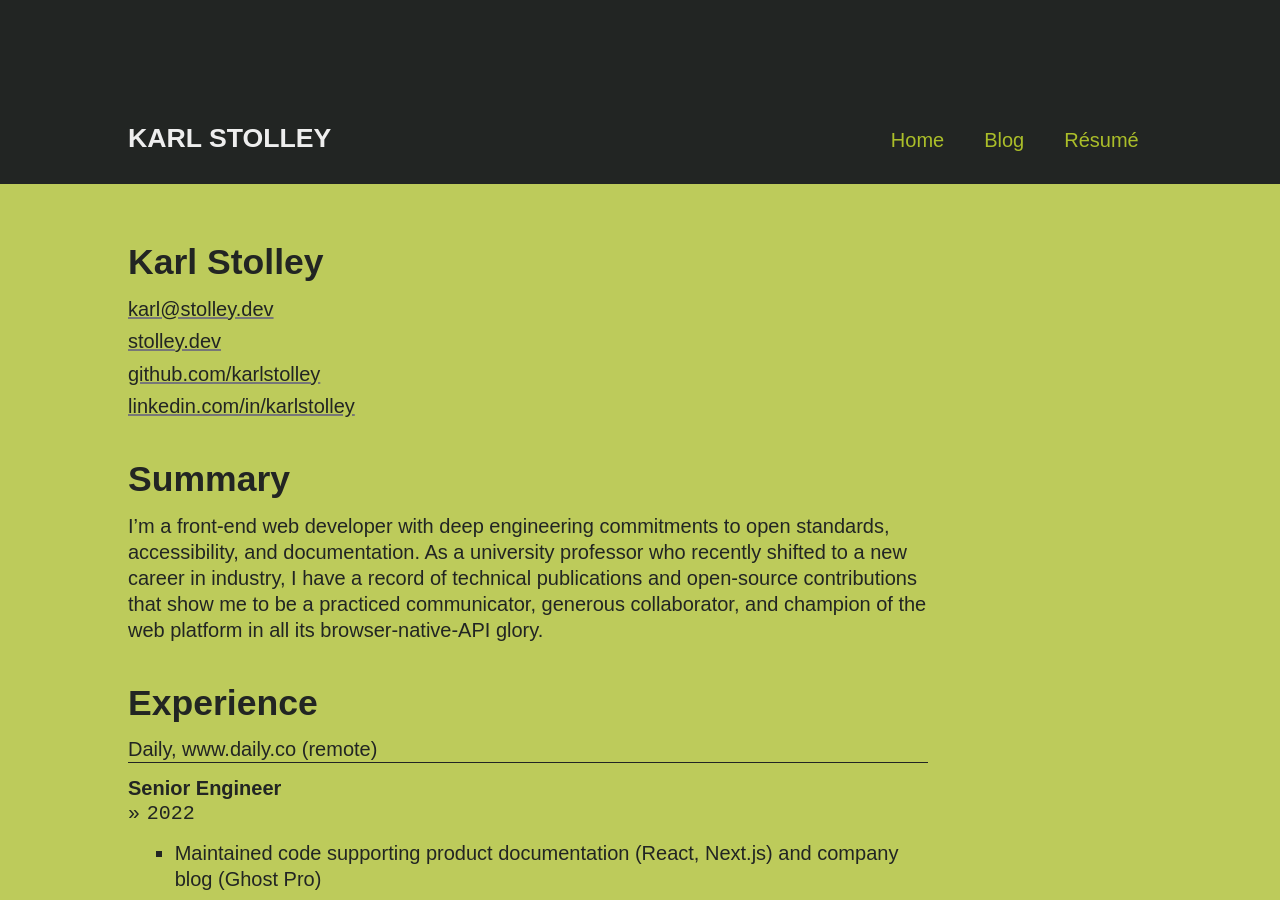
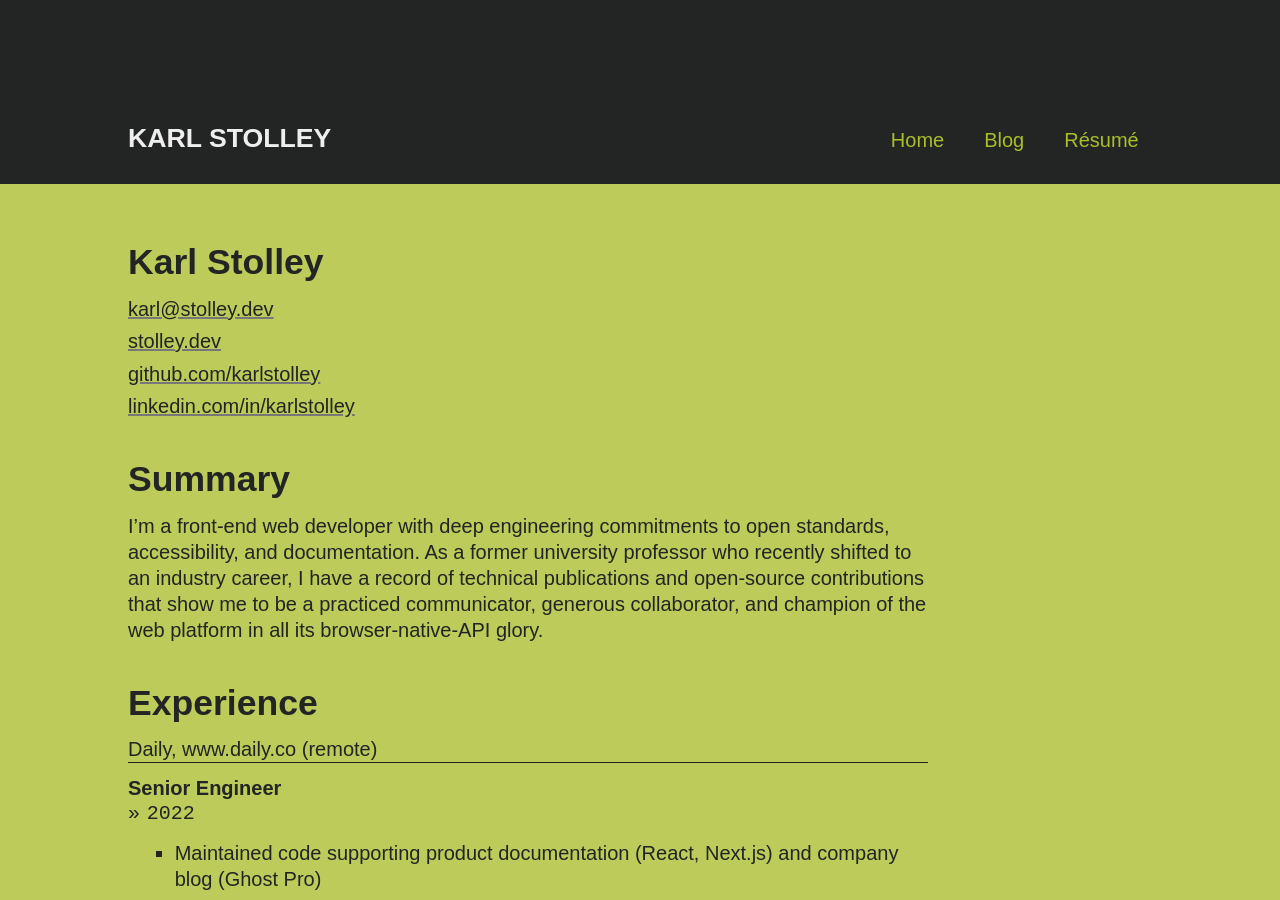
Before and after one commit to karlstolley/stolley.dev, a Jekyll site: the page built from resume/index.md, in a window 1280 px wide and 900 px high. Built offline with Jekyll 4.4.1, drawn with Linux system fonts in a browser that asks for light colours; some web fonts are replaced.

Commit message:
Make minor adjustments to new summary

```diff
--- a/resume/index.md
+++ b/resume/index.md
@@ -18,10 +18,10 @@ layout: bare
   <h2>Summary</h2>
   <p>
     I’m a front-end web developer with deep engineering commitments to open standards,
-    accessibility, and documentation. As a university professor who recently shifted to a new career
-    in industry, I have a record of technical publications and open-source contributions that show
-    me to be a practiced communicator, generous collaborator, and champion of the web platform in
-    all its browser-native-API glory.
+    accessibility, and documentation. As a former university professor who recently shifted to an
+    industry career, I have a record of technical publications and open-source contributions that
+    show me to be a practiced communicator, generous collaborator, and champion of the web platform
+    in all its browser-native-API glory.
   </p>
 </article>
 
```
